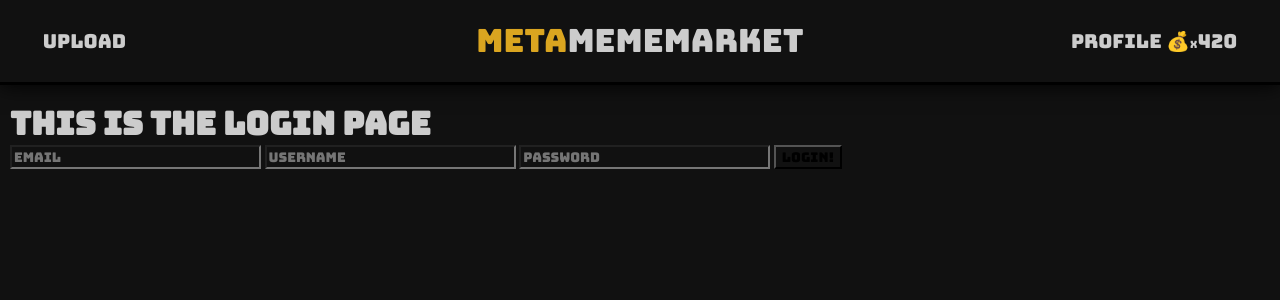
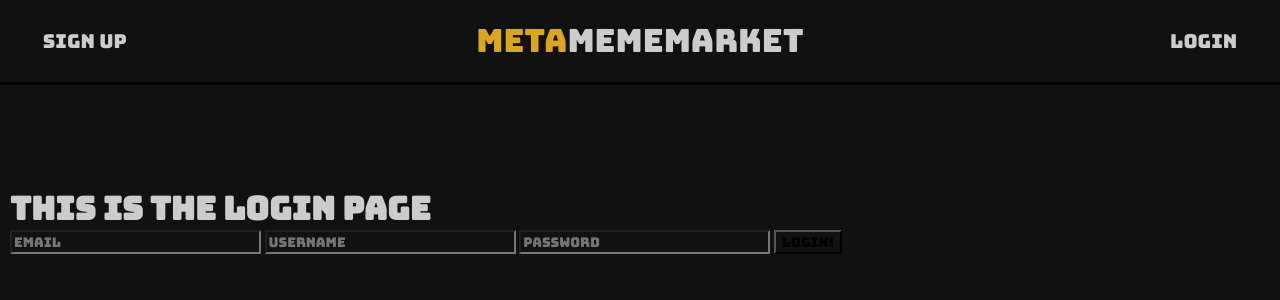
Before and after one commit to evanhosni/meta-meme-market, a Node server app: page /login in a window 1280 px wide. Shown: the top 300 px of the page. Run offline with Node 20, Linux system fonts and the light colour scheme; some libraries are stand-ins or nearby versions.

Commit message:
fixing conflicts

```diff
--- a/views/layouts/main.handlebars
+++ b/views/layouts/main.handlebars
@@ -9,14 +9,21 @@
     <link rel="stylesheet" href="/css/style.css">
 </head>
 <body>
-    <div id="main">
-        <div id="topnav">
-                <a id="title" href="/"><span>Meta</span>MemeMarket</a>
-                <a href="/upload" class="link">Upload</a>
-                <a href="/profile" class="link">Profile 💰<span style="font-size: 10px;">x</span>420</a>
-            {{!-- <a href="/login">Login</a> --}}
-            {{!-- <a href="/api/users/logout">logout</a> --}}
-        </div>
+    <div id="topnav">
+            {{#if loggedIn}}
+            <a href="/upload" class="link">Upload</a>
+            <a href="/upload" class="link">Upload</a>
+            <a id="title" href="/"><span>Meta</span>MemeMarket</a>
+            <a href="/logout">Logout</a>
+            <a href="/profile" class="link">Profile 💰<span style="font-size: 10px;">x</span>420</a>
+
+            {{else}}
+            <a href="/signup" class="link">Sign up</a>
+            <a id="title" href="/"><span>Meta</span>MemeMarket</a>
+            <a href="/login" class="link">Login</a>
+            {{/if}}
+        {{!-- <a href="/login">Login</a> --}}
+        {{!-- <a href="/api/users/logout">logout</a> --}}
     </div>
     <div id="spacer"></div>
     {{{body}}}
```
